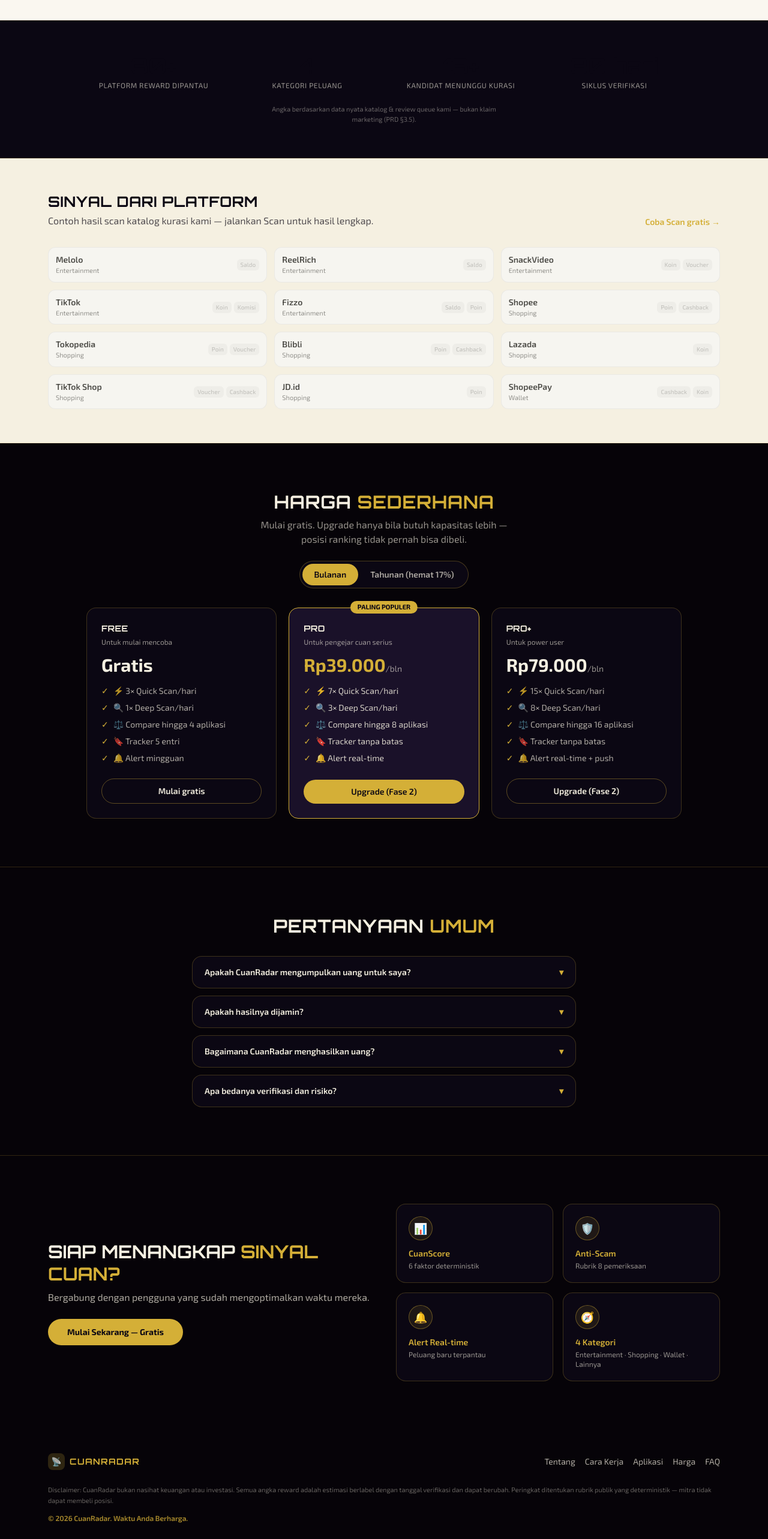
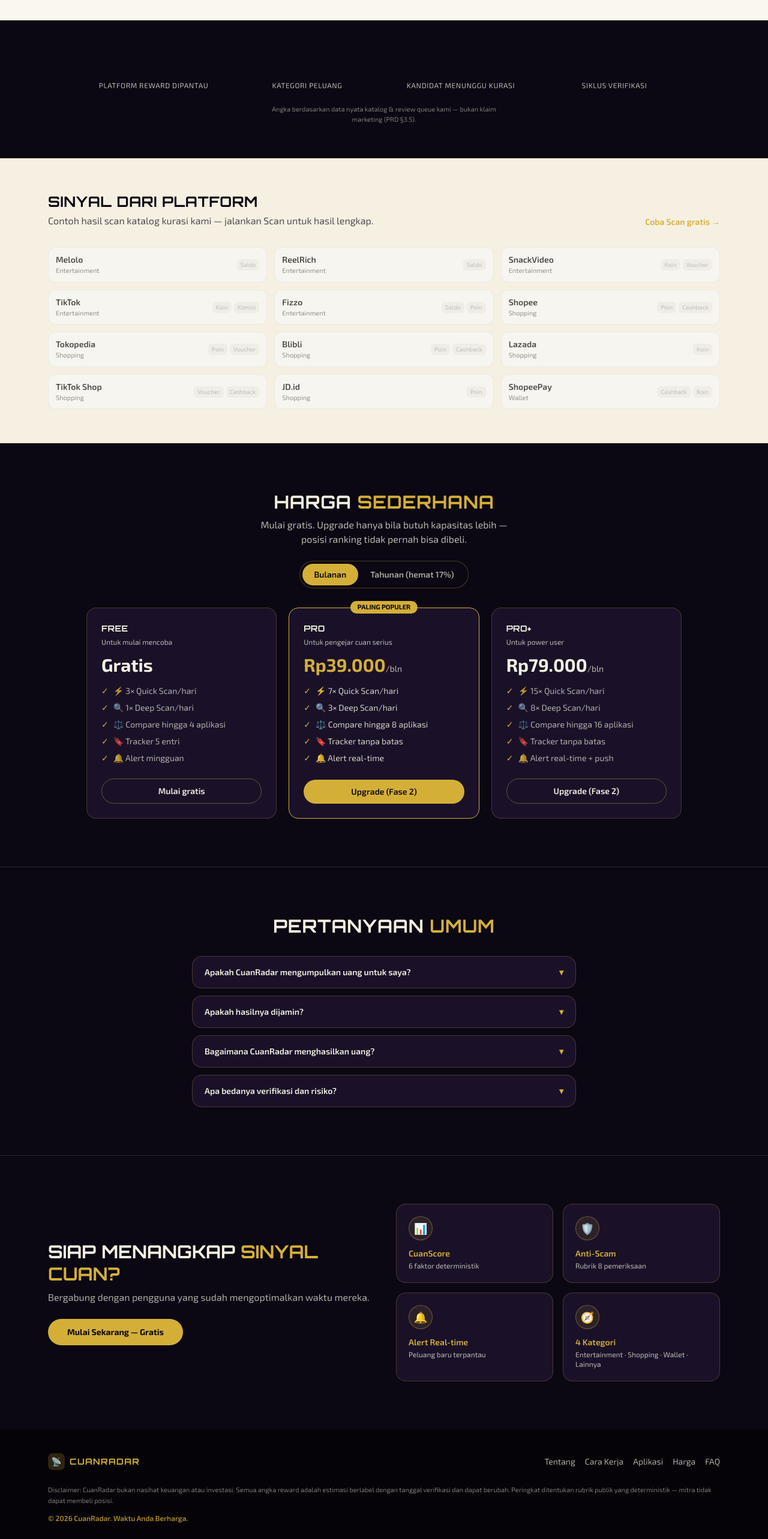
Before and after one commit to estefanodesign/CuanRadar, a React (Vite) app: page / in a window 1280 px wide. Shown: the part 1400-3966 px from the top of the page at 60% size. Built offline with nearby package versions, Linux system fonts and the light colour scheme; no server answers.

Commit message:
UI: aksen lembut pom #1A1129 sebagai permukaan kartu di seksi gelap (premium layered), utama #0B0713, gold tetap; naikkan keterbacaan teks muted

```diff
--- a/src/pages/LandingPage.tsx
+++ b/src/pages/LandingPage.tsx
@@ -251,11 +251,11 @@
           {STATS.map((s) => (
             <div key={s.label}>
               <CountUp target={s.value} suffix={s.suffix} />
-              <p className="mt-1 text-xs uppercase tracking-wider text-cream/60">{s.label}</p>
+              <p className="mt-1 text-xs uppercase tracking-wider text-cream/75">{s.label}</p>
             </div>
           ))}
         </div>
-        <p className="mx-auto mt-6 max-w-md px-4 text-center text-[11px] text-cream/40">
+        <p className="mx-auto mt-6 max-w-md px-4 text-center text-[11px] text-cream/50">
           Angka berdasarkan data nyata katalog & review queue kami — bukan klaim marketing (PRD §3.5).
         </p>
       </section>
@@ -281,12 +281,12 @@
       </section>
 
       {/* Harga (pola: toggle Bulanan/Tahunan + 3 kartu, tengah highlight — warna CuanRadar jade/gold) */}
-      <section id="harga" className="border-b border-gold/20 bg-jade-dark py-20 text-cream">
+      <section id="harga" className="border-b border-gold/20 bg-jade py-20 text-cream">
         <div className="mx-auto max-w-5xl px-4">
           <h2 className="text-center font-display text-2xl font-bold tracking-wide md:text-3xl">
             HARGA <span className="text-gold">SEDERHANA</span>
           </h2>
-          <p className="mx-auto mt-2 max-w-md text-center text-cream/60">
+          <p className="mx-auto mt-2 max-w-md text-center text-cream/75">
             Mulai gratis. Upgrade hanya bila butuh kapasitas lebih — posisi ranking tidak pernah bisa dibeli.
           </p>
 
@@ -317,7 +317,7 @@
                 <div
                   key={plan.id}
                   className={`relative flex flex-col rounded-2xl border p-6 ${
-                    highlight ? 'border-gold bg-jade-soft' : 'border-gold/25 bg-jade'
+                    highlight ? 'border-gold bg-jade-soft' : 'border-gold/25 bg-jade-soft'
                   }`}
                 >
                   {highlight ? (
@@ -326,12 +326,12 @@
                     </p>
                   ) : null}
                   <h3 className="font-display text-sm font-bold tracking-wide">{plan.name.toUpperCase()}</h3>
-                  <p className="mt-1 text-xs text-cream/60">
+                  <p className="mt-1 text-xs text-cream/75">
                     {plan.id === 'free' ? 'Untuk mulai mencoba' : plan.id === 'pro' ? 'Untuk pengejar cuan serius' : 'Untuk power user'}
                   </p>
                   <p className={`mt-3 text-3xl font-bold ${highlight ? 'text-gold' : 'text-cream'}`}>
                     {price ? `Rp${price.toLocaleString('id-ID')}` : 'Gratis'}
-                    {price ? <span className="text-sm font-normal text-cream/60">{period}</span> : null}
+                    {price ? <span className="text-sm font-normal text-cream/75">{period}</span> : null}
                   </p>
                   <ul className={`mt-4 flex-1 space-y-2 text-sm ${highlight ? 'text-cream/85' : 'text-cream/70'}`}>
                     <li className="flex items-center gap-2"><span className="text-gold">✓</span> ⚡ {plan.quickPerDay}× Quick Scan/hari</li>
@@ -358,14 +358,14 @@
       </section>
 
       {/* FAQ (pola: heading + accordion bertumpuk, panah) */}
-      <section id="faq" className="border-b border-gold/20 bg-jade-dark py-20 text-cream">
+      <section id="faq" className="border-b border-gold/20 bg-jade py-20 text-cream">
         <div className="mx-auto max-w-2xl px-4">
           <h2 className="text-center font-display text-2xl font-bold tracking-wide md:text-3xl">
             PERTANYAAN <span className="text-gold">UMUM</span>
           </h2>
           <div className="mt-8 space-y-3">
             {FAQS.map((f) => (
-              <details key={f.q} className="group rounded-2xl border border-gold/25 bg-jade px-5 py-4">
+              <details key={f.q} className="group rounded-2xl border border-gold/25 bg-jade-soft px-5 py-4">
                 <summary className="flex cursor-pointer items-center justify-between gap-3 text-sm font-semibold text-cream">
                   {f.q}
                   <span className="text-gold transition-transform duration-200 ease-out group-open:rotate-180">▾</span>
@@ -378,7 +378,7 @@
       </section>
 
       {/* 6. CTA (pola: split — kiri teks+tombol, kanan grid 2×2 kartu benefit) */}
-      <section className="bg-jade-dark py-20 text-cream">
+      <section className="bg-jade py-20 text-cream">
         <div className="mx-auto grid max-w-6xl gap-10 px-4 md:grid-cols-2 md:items-center">
           <div>
             <h2 className="font-display text-2xl font-bold leading-tight md:text-3xl">
@@ -399,12 +399,12 @@
               { icon: '🔔', title: 'Alert Real-time', desc: 'Peluang baru terpantau' },
               { icon: '🧭', title: '4 Kategori', desc: 'Entertainment · Shopping · Wallet · Lainnya' },
             ].map((b) => (
-              <div key={b.title} className="rounded-2xl border border-gold/25 bg-jade p-5">
+              <div key={b.title} className="rounded-2xl border border-gold/25 bg-jade-soft p-5">
                 <div className="flex h-10 w-10 items-center justify-center rounded-full border border-gold/40 bg-gold/10 text-lg">
                   {b.icon}
                 </div>
                 <p className="mt-3 text-sm font-semibold text-gold">{b.title}</p>
-                <p className="mt-0.5 text-xs text-cream/60">{b.desc}</p>
+                <p className="mt-0.5 text-xs text-cream/75">{b.desc}</p>
               </div>
             ))}
           </div>
@@ -427,7 +427,7 @@
               <a href="#faq" className="transition hover:text-gold">FAQ</a>
             </nav>
           </div>
-          <p className="mt-6 text-[11px] leading-relaxed text-cream/40">
+          <p className="mt-6 text-[11px] leading-relaxed text-cream/50">
             Disclaimer: CuanRadar bukan nasihat keuangan atau investasi. Semua angka reward adalah estimasi berlabel
             dengan tanggal verifikasi dan dapat berubah. Peringkat ditentukan rubrik publik yang deterministik — mitra
             tidak dapat membeli posisi.
```
